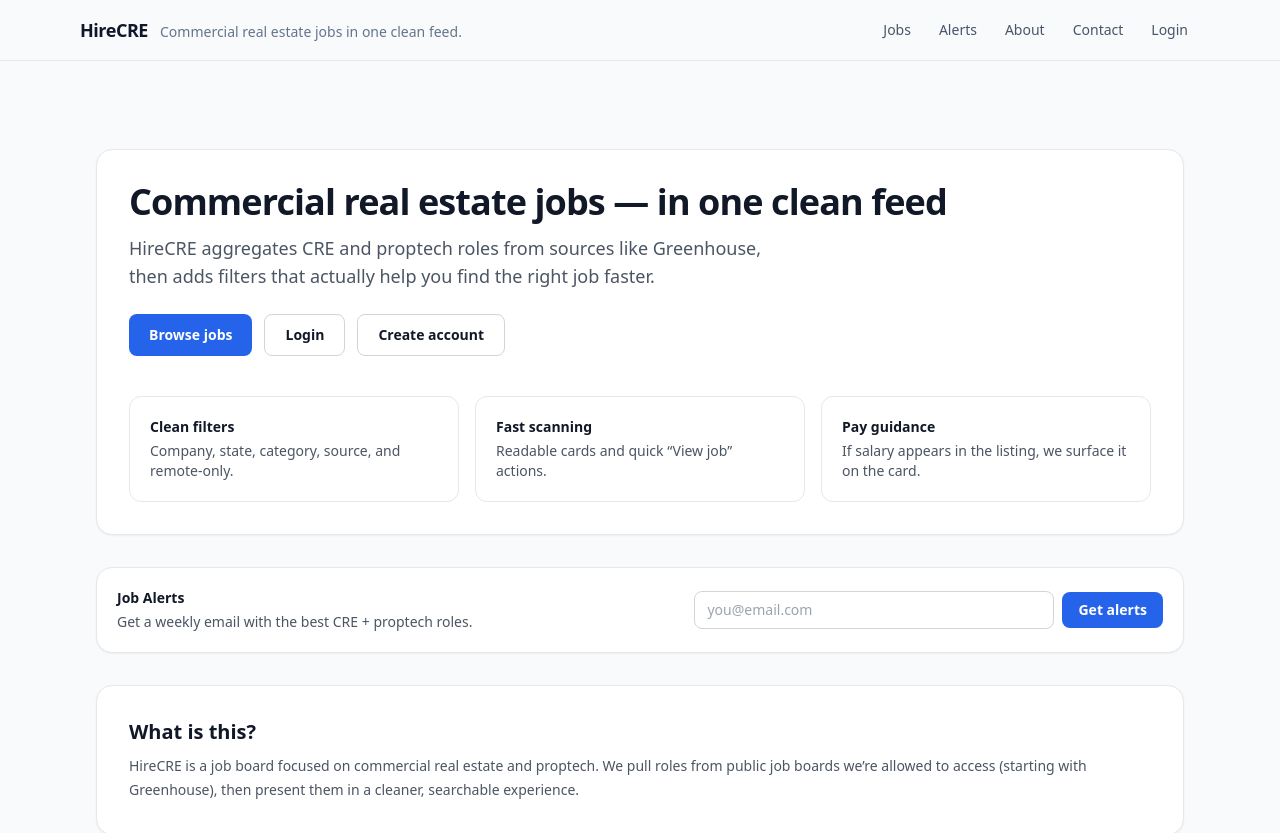
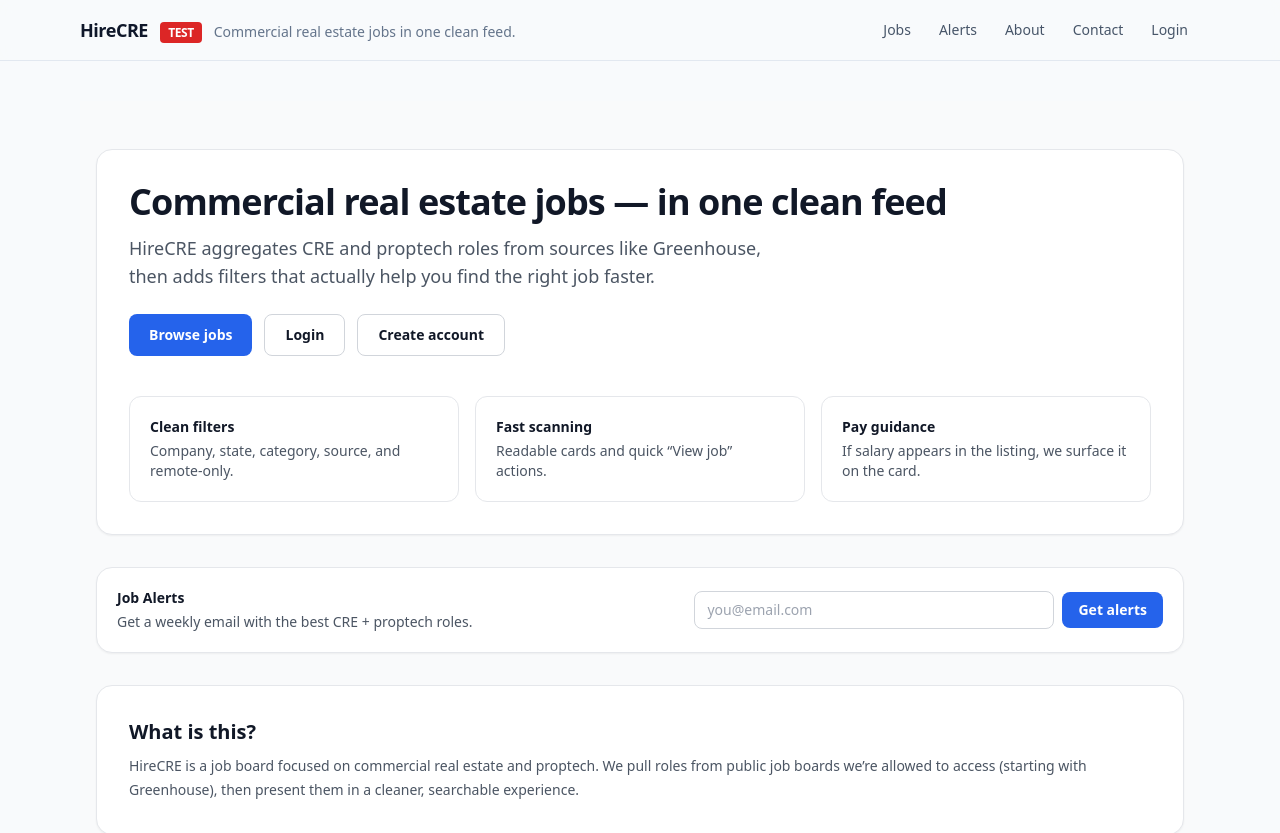
Before and after one commit to gdsatherlie/hirecre, a Next.js app: page / in a window 1280 px wide. Shown: the top 833 px of the page. Built offline with nearby package versions, Linux system fonts and the light colour scheme; no server answers.

Commit message:
Update site-header.tsx

```diff
--- a/components/site-header.tsx
+++ b/components/site-header.tsx
@@ -27,9 +27,12 @@ export default function SiteHeader() {
     <header className="sticky top-0 z-50 border-b border-slate-200 bg-slate-50/80 backdrop-blur">
       <div className="mx-auto flex max-w-6xl items-center justify-between px-4 py-3">
         <div className="flex items-baseline gap-3">
-          <Link href="/" className="text-lg font-extrabold tracking-tight">
-            HireCRE
-          </Link>
+
+<Link href="/" className="text-lg font-extrabold tracking-tight">
+  HireCRE <span className="ml-2 rounded bg-red-600 px-2 py-0.5 text-xs font-bold text-white">TEST</span>
+</Link>
+
+
           <span className="hidden text-sm text-slate-500 sm:inline">
             Commercial real estate jobs in one clean feed.
           </span>
```
